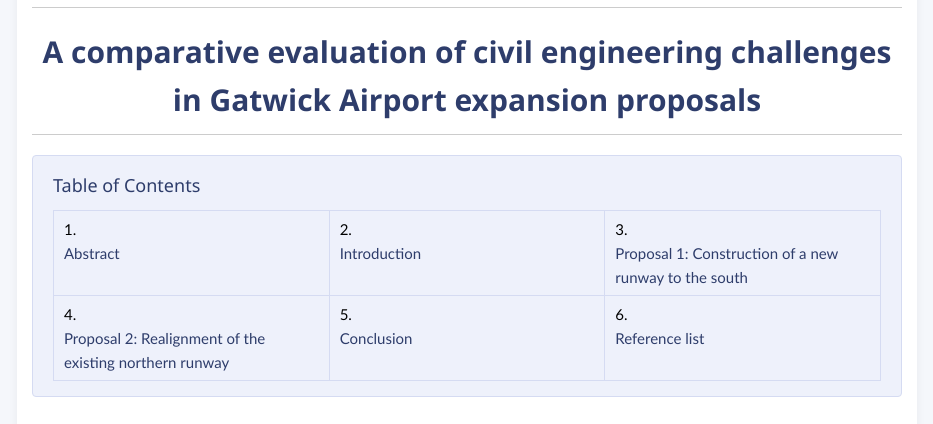
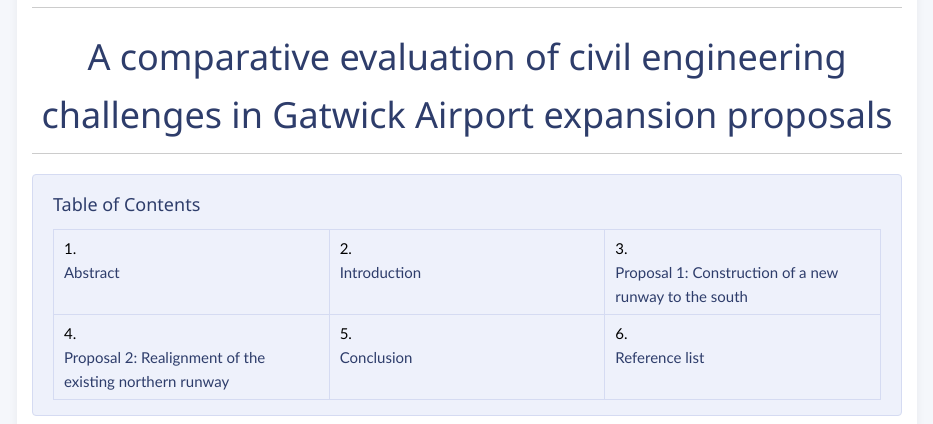
Before and after one commit to EPSFY6908535/FY6908535, a plain HTML site: page index.html in a window 1280 px wide. Shown: the part 339-763 px from the top of the page, without its empty margins (173-1106 px from the left). Drawn offline with nearby package versions, Linux system fonts and the light colour scheme.

Commit message:
Update index.html

```diff
--- a/index.html
+++ b/index.html
@@ -46,7 +46,8 @@
 
     .subtitle {
       margin-top: 5px;
-      font-weight: bold;
+      font-weight: normal;
+      font-size: 2.4rem;
     }
 
     h1,
```
